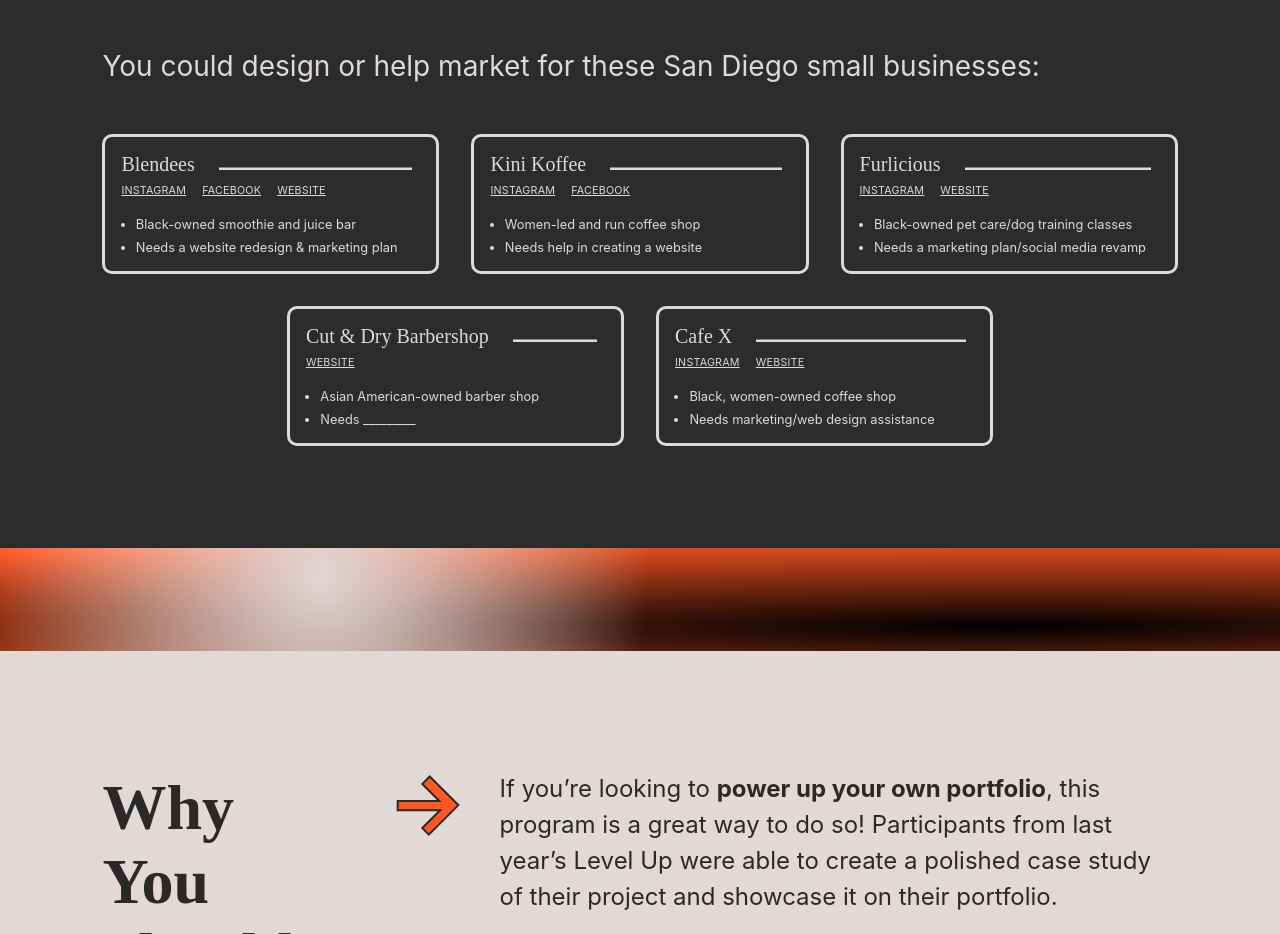
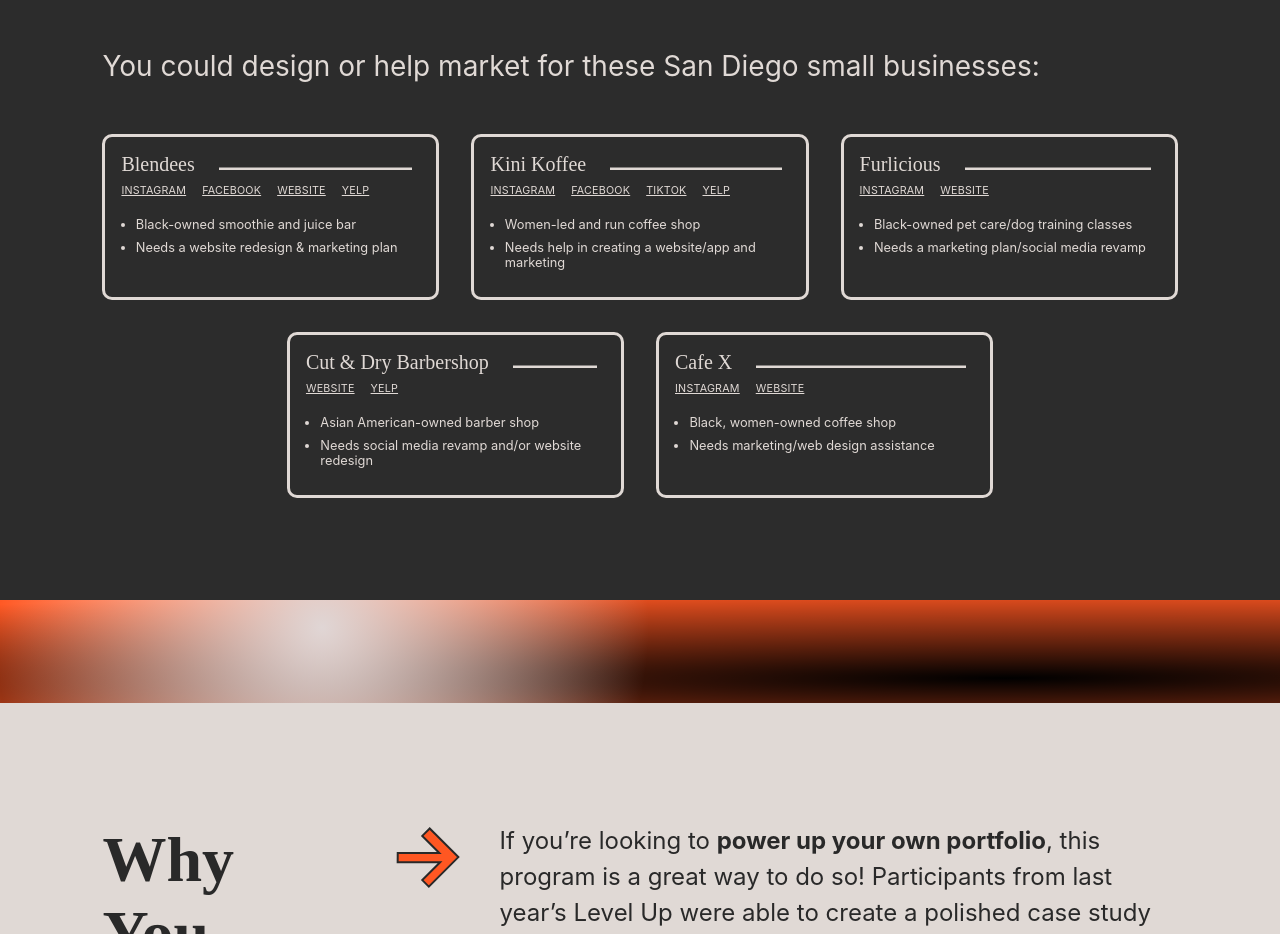
Before and after one commit to ucsddesignco/powerup, a React (Create React App) app: page / in a window 1280 px wide. Shown: the part 2520-3454 px from the top of the page. Built offline with nearby package versions, Linux system fonts and the light colour scheme; a web font is replaced by a local one.

Commit message:
Card Updates

```diff
--- a/src/App.css
+++ b/src/App.css
@@ -604,6 +604,7 @@
 .cards-item1 {
   border: 3px solid #e0d9d5;
   border-radius: 10px;
+  min-height: 10rem;
 }
 
 .cards-item1-img {
@@ -613,6 +614,7 @@
 .cards-item2 {
   border: 3px solid #e0d9d5;
   border-radius: 10px;
+  min-height: 10rem;
 }
 
 .cards-item2-img {
@@ -622,6 +624,7 @@
 .cards-item3 {
   border: 3px solid #e0d9d5;
   border-radius: 10px;
+  min-height: 10rem;
 }
 
 .cards-item3-img {
@@ -631,6 +634,7 @@
 .cards-item4 {
   border: 3px solid #e0d9d5;
   border-radius: 10px;
+  min-height: 10rem;
 }
 
 .cards-item4-img {
@@ -640,6 +644,7 @@
 .cards-item5 {
   border: 3px solid #e0d9d5;
   border-radius: 10px;
+  min-height: 10rem;
 }
 
 .cards-item5-img {
@@ -649,6 +654,7 @@
 .cards-item6 {
   border: 3px solid #e0d9d5;
   border-radius: 10px;
+  min-height: 10rem;
 }
 
 .cards-item6-img {
@@ -695,6 +701,7 @@
   flex-direction: row;
   margin-left: 1rem;
   align-items: center;
+  flex-wrap: wrap;
 }
 
 .cards-contact a {
@@ -702,16 +709,18 @@
 }
 
 .contact-first-text {
+  position: relative;
   font-size: 0.67rem;
   margin: 0.5rem 0.5rem 0.25rem 0;
   text-decoration: underline;
   font-family: "Inter";
   color: #e0d9d5;
   letter-spacing: 0.02em;
-  text-underline-offset: 0.1em;
+  text-underline-offset: 0.09em;
 }
 
 .contact-text {
+  position: relative;
   font-size: 0.67rem;
   margin: 0.5rem 0.5rem 0.25rem;
   text-decoration: underline;
@@ -719,6 +728,7 @@
   color: #e0d9d5;
   letter-spacing: 0.02em;
   text-underline-offset: 0.09em;
+
 }
 
 .top-cards {
--- a/src/components/Cards.js
+++ b/src/components/Cards.js
@@ -51,6 +51,9 @@
               <a target="_blank" href="https://blendees.com/">
                 <p className="contact-text">WEBSITE</p>
               </a>
+              <a target="_blank" href="https://www.yelp.com/biz/blendees-el-cajon-3">
+                <p className="contact-text">YELP</p>
+              </a>
             </div>
             <ul className="cards-bullets">
               <li className="bullet-text">
@@ -88,10 +91,22 @@
               >
                 <p className="contact-text">FACEBOOK</p>
               </a>
+              <a
+                target="_blank"
+                href="https://www.tiktok.com/@kinikoffee?lang=en"
+              >
+                <p className="contact-text">TIKTOK</p>
+              </a>
+              <a
+                target="_blank"
+                href="https://www.yelp.com/biz/kini-koffee-del-mar-2"
+              >
+                <p className="contact-text">YELP</p>
+              </a>
             </div>
             <ul className="cards-bullets">
               <li className="bullet-text">Women-led and run coffee shop</li>
-              <li className="bullet-text">Needs help in creating a website</li>
+              <li className="bullet-text">Needs help in creating a website/app and marketing</li>
             </ul>
           </div>
         </Grid>
@@ -145,10 +160,13 @@
               <a target="_blank" href="http://cutanddrybarbershop.com/">
                 <p className="contact-first-text">WEBSITE</p>
               </a>
+              <a target="_blank" href="https://www.yelp.com/biz/cut-and-dry-barbershop-san-diego">
+                <p className="contact-text">YELP</p>
+              </a>
             </div>
             <ul className="cards-bullets">
               <li className="bullet-text">Asian American-owned barber shop</li>
-              <li className="bullet-text">Needs _________</li>
+              <li className="bullet-text">Needs social media revamp and/or website redesign</li>
             </ul>
           </div>
         </Grid>
```
